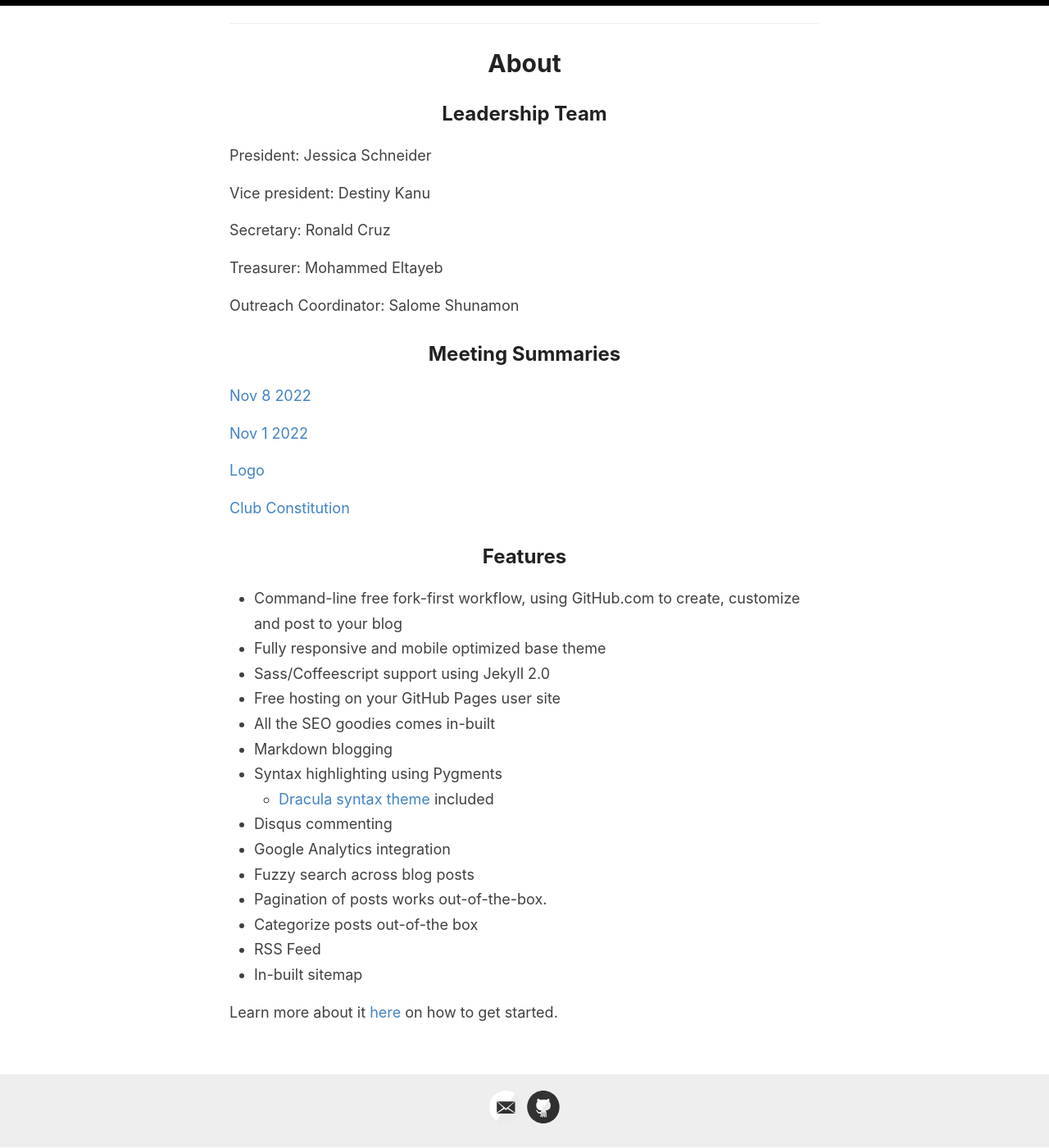
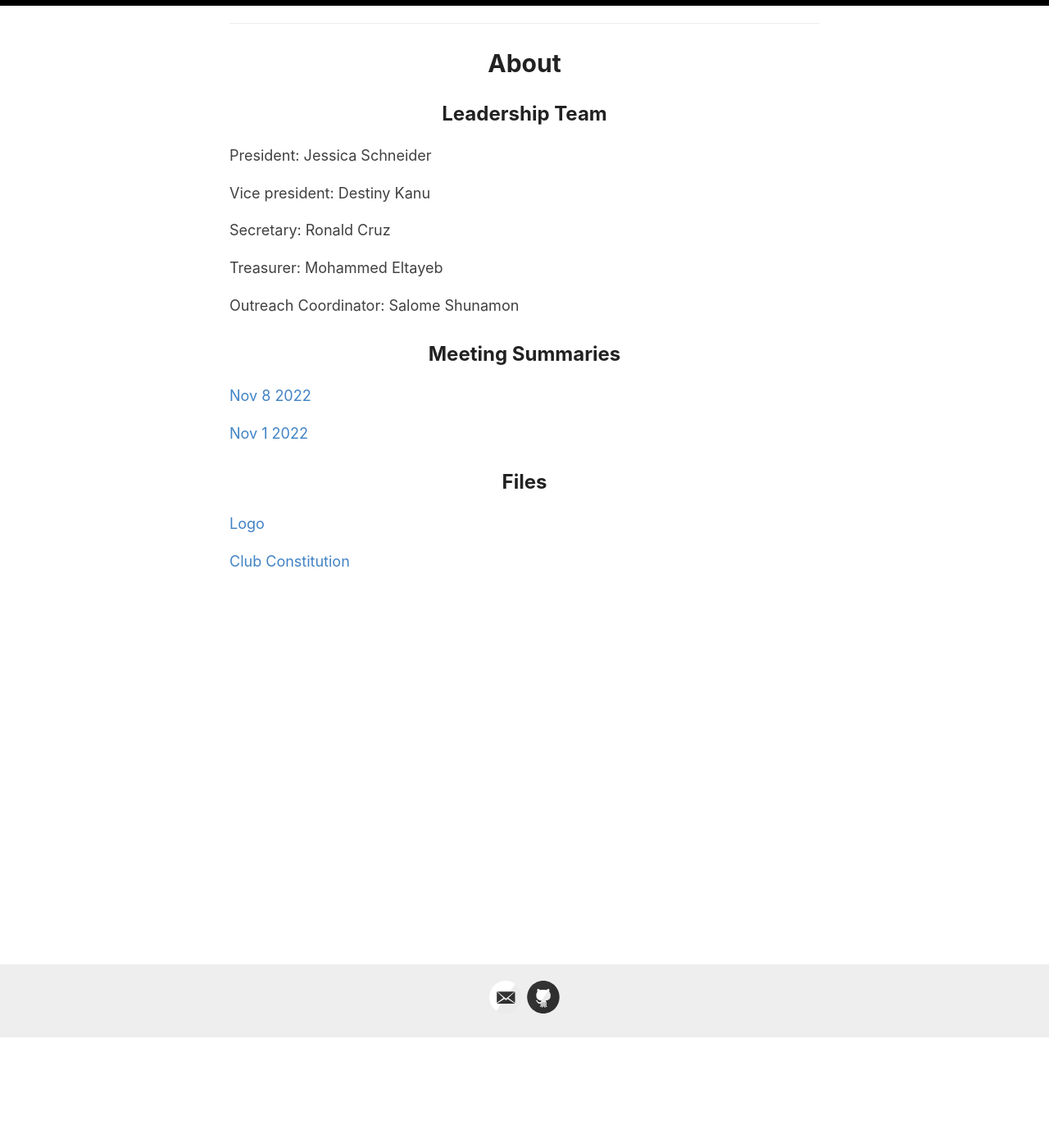
Before and after one commit to bhccstem/bhccstem.github.io, a Jekyll site: the page built from _pages/about.md, in a window 1280 px wide and 1400 px high, scrolled down 135 px. Shown: the whole window at 82% size. Built offline with Jekyll 4.4.1, drawn with Linux system fonts in a browser that asks for light colours.

Commit message:
Update about.md

```diff
--- a/_pages/about.md
+++ b/_pages/about.md
@@ -22,26 +22,8 @@ Outreach Coordinator: Salome Shunamon
 
 [Nov 1 2022](https://bhccstem.github.io/files/STEM_Meeting_Notes_11_1_22.pdf)
 
+## Files
+
 [Logo](https://bhccstem.github.io/images/logo.png)
 
 [Club Constitution](https://bhccstem.github.io/files/STEM_Club_Constitution.pdf)
-
-## Features
-
-- Command-line free fork-first workflow, using GitHub.com to create, customize and post to your blog
-- Fully responsive and mobile optimized base theme
-- Sass/Coffeescript support using Jekyll 2.0
-- Free hosting on your GitHub Pages user site
-- All the SEO goodies comes in-built
-- Markdown blogging
-- Syntax highlighting using Pygments
-    - [Dracula syntax theme](https://draculatheme.com/) included
-- Disqus commenting
-- Google Analytics integration
-- Fuzzy search across blog posts
-- Pagination of posts works out-of-the-box.
-- Categorize posts out-of-the box
-- RSS Feed
-- In-built sitemap
-
-Learn more about it [here](https://github.com/amitmerchant1990/reverie) on how to get started.
```
